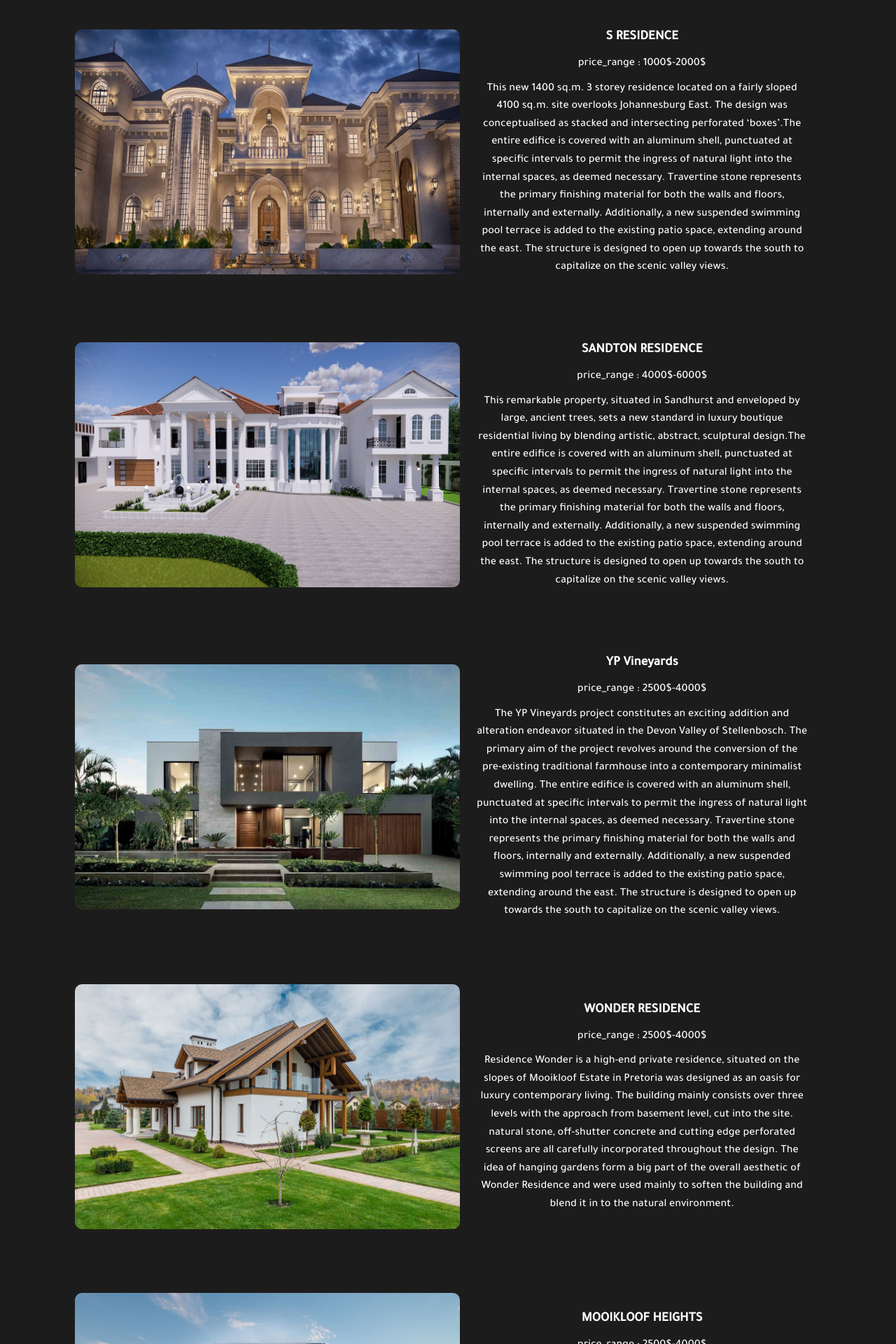
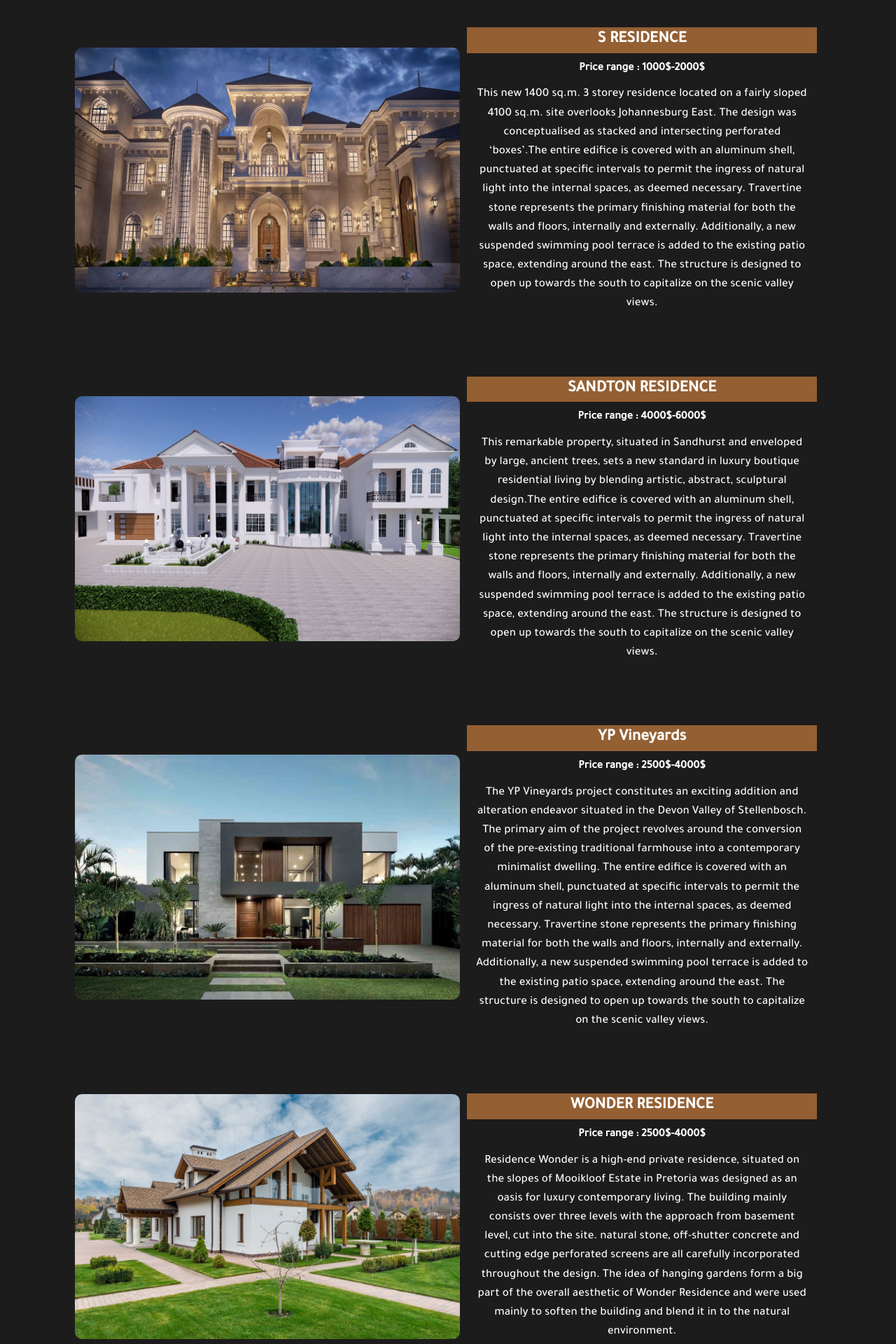
Before and after one commit to itachiisdead/web_project_ArchiCraft-Engineering, a PHP site: page /port.php in a window 1280 px wide. Shown: the part 801-2721 px from the top of the page at 70% size. Run offline with PHP 8.4, Linux system fonts and the light colour scheme; data comes from the database, SQL or seed files in the repository.

Commit message:
last commit

```diff
--- a/Add_project.php
+++ b/Add_project.php
@@ -33,7 +33,7 @@
                     <span class="text">Add project</span>
                 </a>
             </li>
-        <li >
+            <li>
                 <a href="Edit_project.php">
                     <i class='bx bxs-edit-alt'></i>
                     <span class="text">Edit project</span>
@@ -42,7 +42,7 @@
         </ul>
         <ul class="side-menu">
             <li>
-            <a href="login.php" class="logout">
+                <a href="login-signup.html" class="logout">
                     <i class='bx bxs-log-out-circle'></i>
                     <span class="text">Logout</span>
                 </a>
@@ -81,7 +81,7 @@
 
 
             <div class="form-container">
-    <form  class="edit-form" id="projects" method="post" action="add.php">
+                <form class="edit-form" id="projects" method="post" action="add.php">
                     <div>
                         <label for="id">ID</label>
                         <input type="number" id="id" name="id">
--- a/Edit_project.php
+++ b/Edit_project.php
@@ -43,7 +43,7 @@
 
         <ul class="side-menu">
             <li>
-            <a href="#" class="logout">
+                <a href="login-signup.html" class="logout">
                     <i class='bx bxs-log-out-circle'></i>
                     <span class="text">Logout</span>
                 </a>
@@ -96,7 +96,7 @@
                 </div>
                 <div>
                     <label for="desc">Description</label>
-                    <textarea name="desc" id="desc" ></textarea>
+                    <textarea name="desc" id="desc"></textarea>
                 </div>
                 <div>
                     <label for="price">Price Range</label>
@@ -109,4 +109,5 @@
 
 
 </body>
+
 </html>
--- a/login.php
+++ b/login.php
@@ -9,7 +9,7 @@ if (isset($_POST['email'], $_POST['password'])) {
 
   if ($_POST['email']=='hebaadelali78@gmail.com' &&$_POST['password']=='11112222')
   {
-    header("Location: dashboard.html");
+    header("Location: current_projects.php");
   }
 
 else{
--- a/port.css
+++ b/port.css
@@ -106,6 +106,7 @@ nav a:hover, header h1:hover {
     color: #222533;
     font-size: 1.2rem;
     background-color: #935f33;
+    text-decoration: none;
 }
 
 .second-btn:hover {
@@ -125,8 +126,16 @@ h2 {
 h3 {
     text-align: center;
 }
-
-
+.PTitle{
+    font-size: 23px;
+    background-color: #935f33;
+}
+.price{
+    font-weight: bold;
+}
+.desc{
+    font-size: 17px;
+}
 .background-image {
     background: url(imgs/13.jpg);
     width: 100%;
--- a/port.php
+++ b/port.php
@@ -36,7 +36,7 @@
 
             <div class="logo">
                 <img src="imgs/icon-1.png" alt="icon">
-            <h1>     ArchiCraft  </h1>
+                <h1> ArchiCraft </h1>
             </div>
             <nav>
                 <ul>
@@ -75,8 +75,8 @@
 
                       </section>
                       <section>
-                        <h3>".$row['title']."</h3>
-                        <div class='price'>"." price_range : ".$row['price_range']."</div>
+                        <h3 class='PTitle'>".$row['title']."</h3>
+                        <div class='price'>"." Price range : ".$row['price_range']."</div>
                         <div class='desc'>".$row['description']."</div>
 
                       </section>
```
Also changed, not shown: current_projects.php (+7 -8 lines), index.css (+1 -27 lines). Lines whose indentation alone changed are shown as unchanged.
